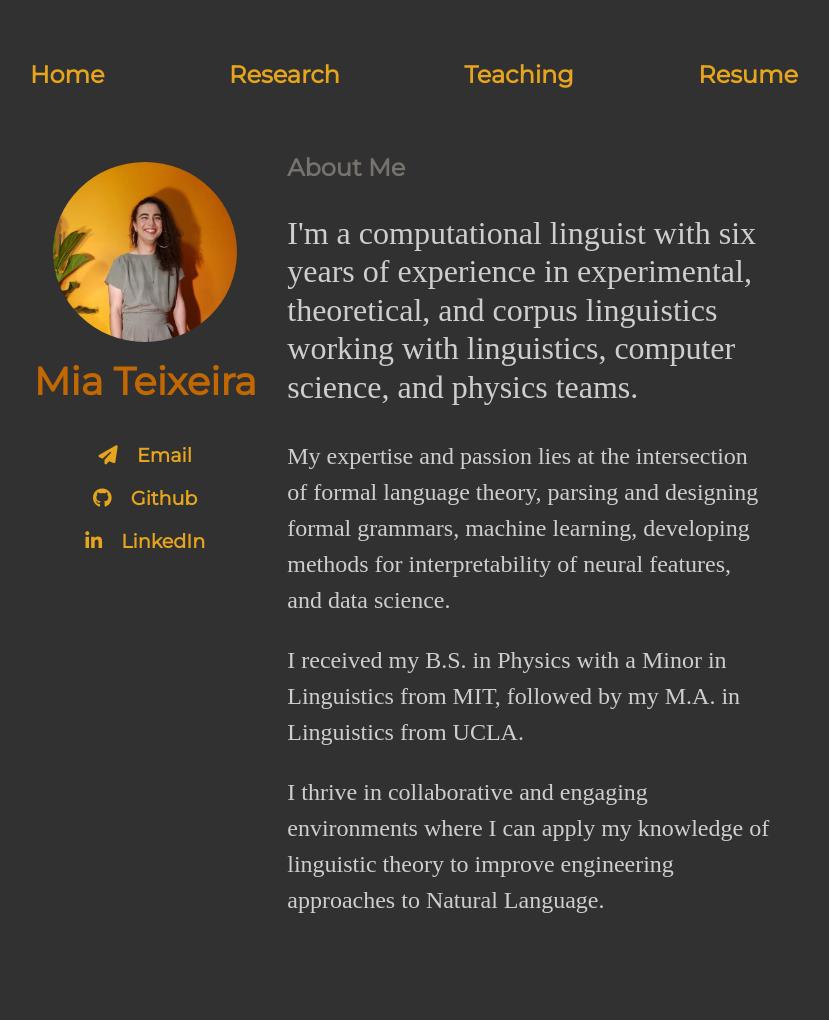
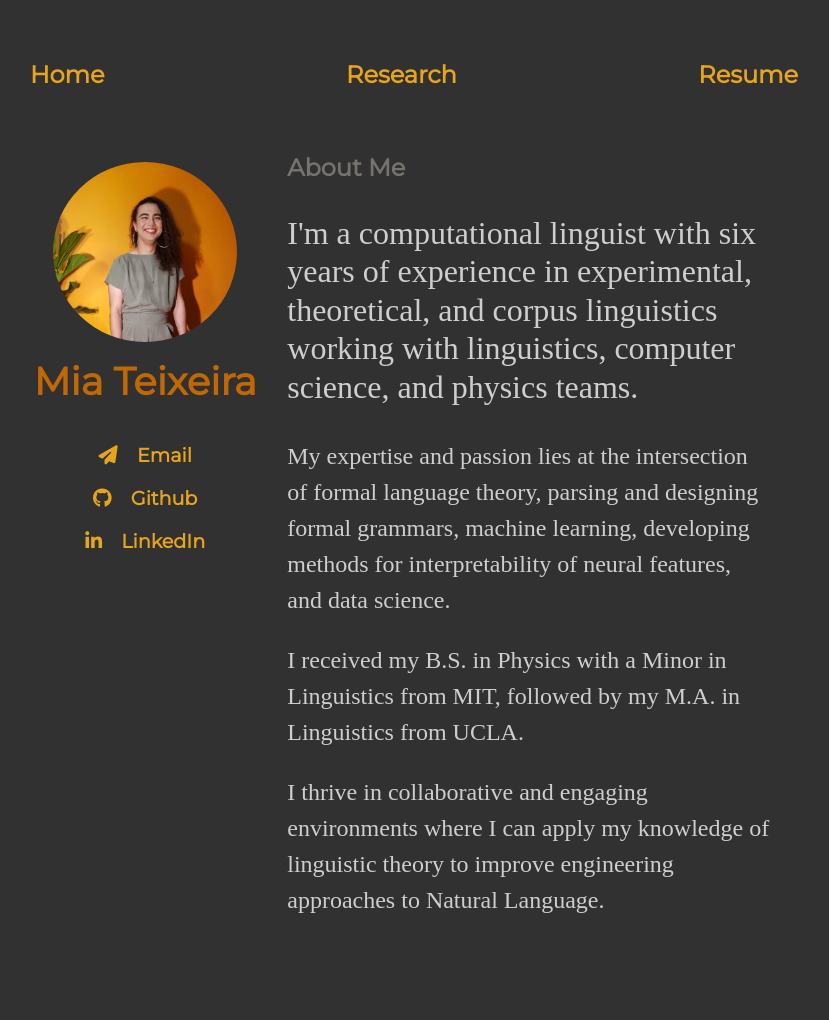
Before and after one commit to miateixeira/miateixeira.github.io, a Jekyll site: the page built from index.html, in a window 1280 px wide. Shown: the whole page, without its empty margins (226-1055 px from the left). Built offline with Jekyll 4.4.1, drawn with Linux system fonts in a browser that asks for light colours; nearby versions of some CDN libraries.

Commit message:
removed teaching section

```diff
--- a/_includes/header.html
+++ b/_includes/header.html
@@ -2,7 +2,7 @@
   <ul>
     <li><a href="/" title="Home">Home</a></li>
     <li><a href="/research" title="Research">Research</a></li>
-    <li><a href="/teaching" title="Teaching">Teaching</a></li>
+    <!-- <li><a href="/teaching" title="Teaching">Teaching</a></li> -->
     <li><a href="https://nbviewer.jupyter.org/github/miateixeira/miateixeira.github.io/blob/main/files/resume.pdf" target="_blank">Resume</a></li>
   </ul>
 </nav>
```
